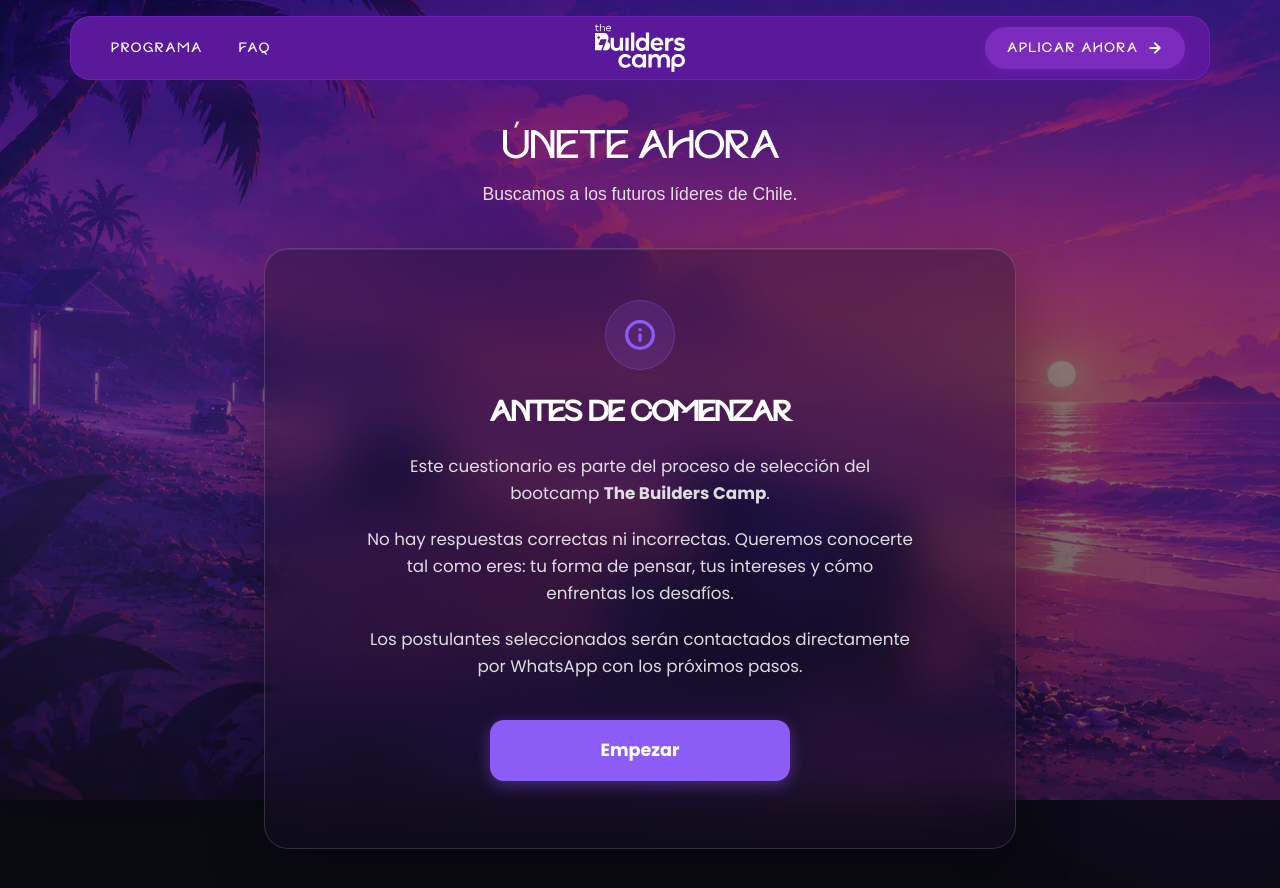
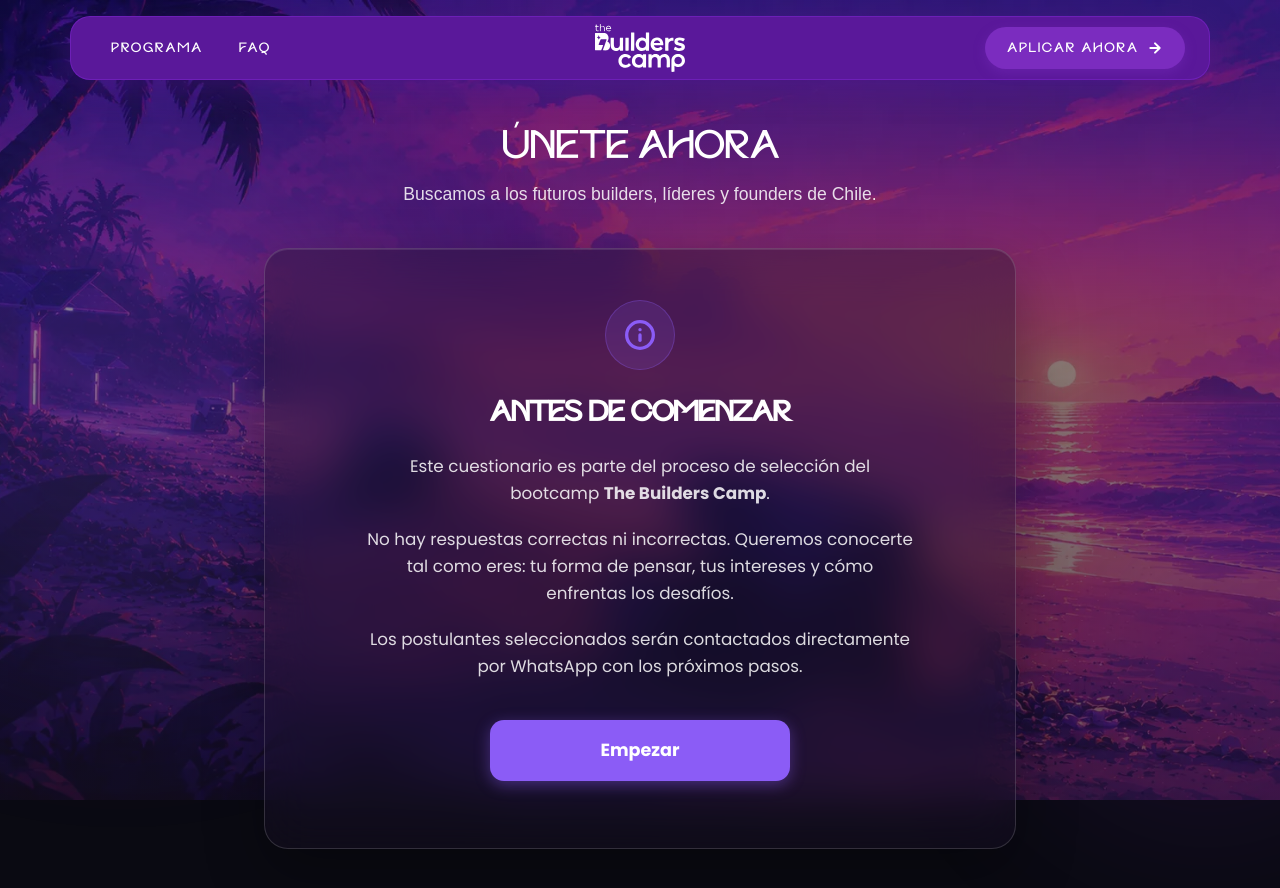
Before and after one commit to MrKat303/Leaders-of-Tomorrow, a Next.js app: page /apply in a window 1280 px wide. Shown: the top 888 px of the page. Built offline with nearby package versions, Linux system fonts and the light colour scheme; a web font is replaced by a local one.

Commit message:
copy: update application page tagline

```diff
--- a/app/apply/page.tsx
+++ b/app/apply/page.tsx
@@ -371,7 +371,7 @@
       <main className="apply-main" style={{ padding: "120px 1.5rem 80px", maxWidth: "800px", margin: "0 auto", position: "relative", zIndex: 1 }}>
         <div className="form-header" style={{ textAlign: "center", marginBottom: "2.5rem" }}>
           <h1 className="apply-title" style={{ fontSize: "2.8rem", color: c.white, marginBottom: "0.75rem", lineHeight: 1.1, fontWeight: 400 }}>Únete ahora</h1>
-          <p style={{ color: "rgba(255,255,255,0.85)", fontSize: "1.1rem", fontWeight: 500, marginBottom: "0.5rem" }}>Buscamos a los futuros líderes de Chile.</p>
+          <p style={{ color: "rgba(255,255,255,0.85)", fontSize: "1.1rem", fontWeight: 500, marginBottom: "0.5rem" }}>Buscamos a los futuros builders, líderes y founders de Chile.</p>
         </div>
 
         <div className="apply-card form-card" style={{
```
